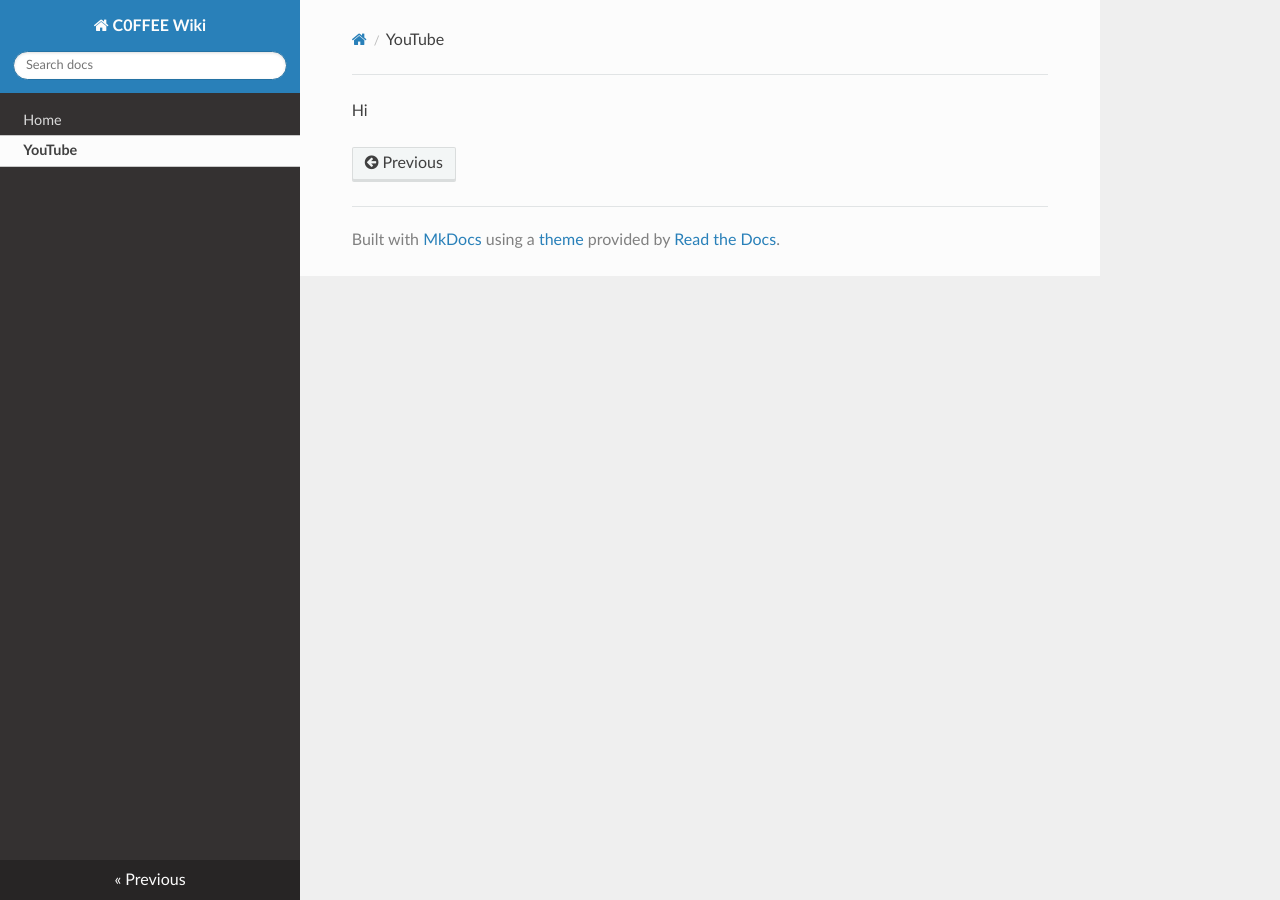
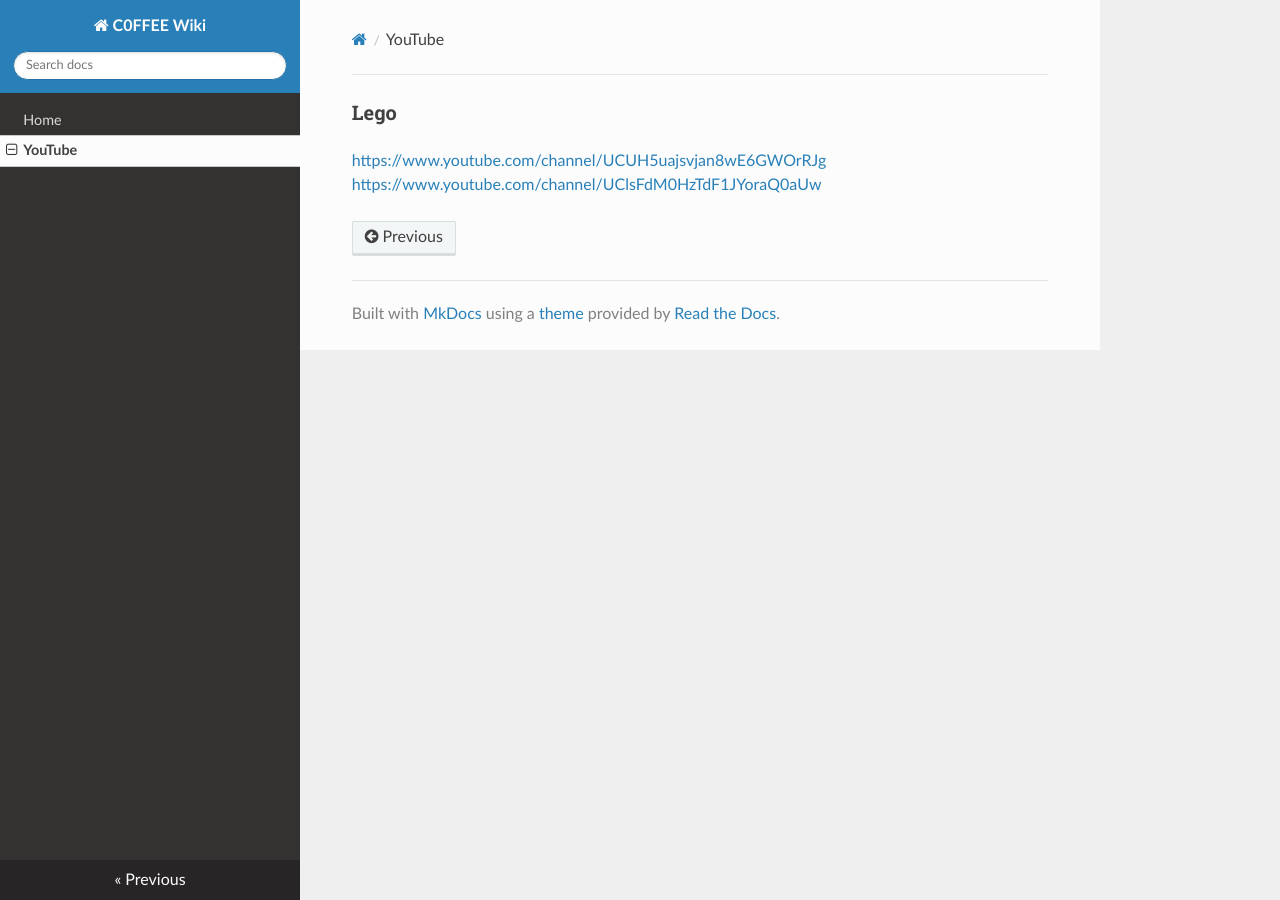
Before and after one commit to vetsin/chalkboard, an MkDocs documentation site: the page built from docs/youtube.md, in a window 1280 px wide. Built offline with MkDocs 1.6.1, drawn with Linux system fonts in a browser that asks for light colours; nearby versions of some CDN libraries.

Commit message:
Add lego channels

```diff
--- a/docs/youtube.md
+++ b/docs/youtube.md
@@ -1 +1,4 @@
-Hi
+### Lego
+
+[https://www.youtube.com/channel/UCUH5uajsvjan8wE6GWOrRJg](Sariel's Bricks & Pets)
+[https://www.youtube.com/channel/UClsFdM0HzTdF1JYoraQ0aUw](Brick Experiment Channel)
```
